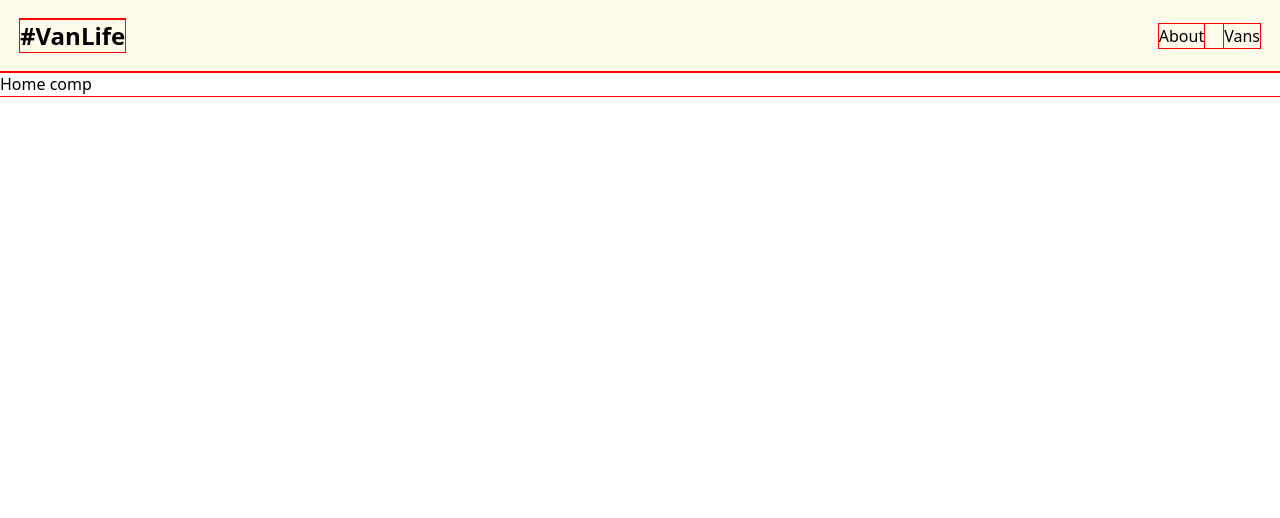
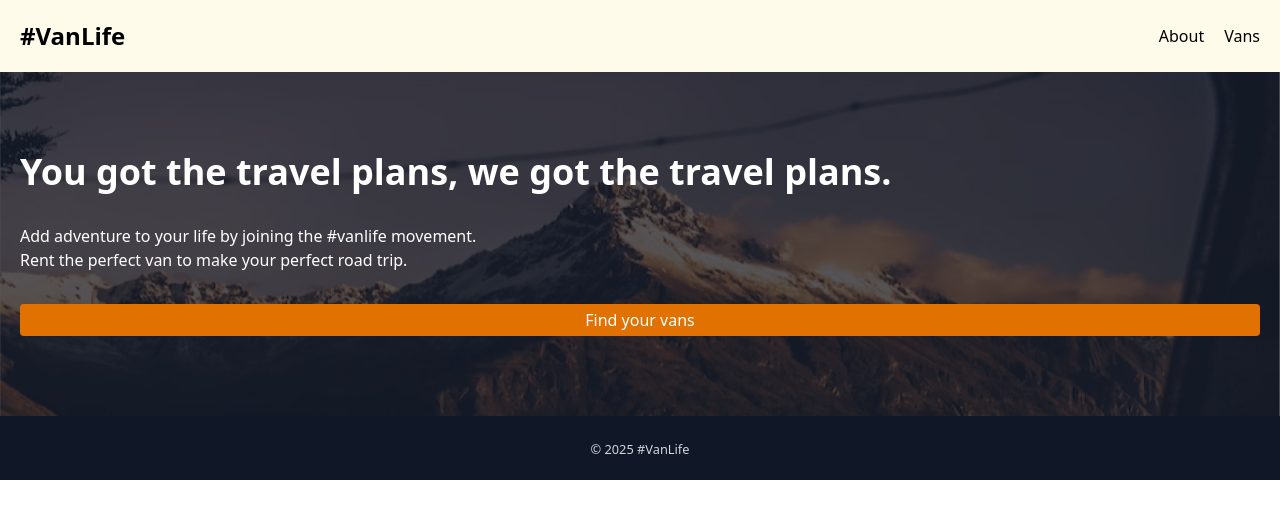
Before and after one commit to Honey-Sharma-git/vanlife-project, a React (Vite) app: page / in a window 1280 px wide. Shown: the top 518 px of the page. Built offline with nearby package versions, Linux system fonts and the light colour scheme.

Commit message:
Add Footer component and finish Home page

```diff
--- /dev/null
+++ b/src/components/Footer.jsx
@@ -0,0 +1,7 @@
+export const Footer = () => {
+  return (
+    <footer className="bg-gray-900 text-gray-300 text-center p-5 sticky w-full bottom-0">
+      <small>&copy; 2025 #VanLife</small>
+    </footer>
+  );
+};
--- a/src/pages/About.jsx
+++ b/src/pages/About.jsx
@@ -1,9 +1,11 @@
+import { Footer } from "../components/Footer";
 import { Navbar } from "../components/Navbar";
 export const About = () => {
   return (
     <main>
       <Navbar />
       <h1>About comp</h1>
+      <Footer />
     </main>
   );
 };
--- a/src/pages/Home.jsx
+++ b/src/pages/Home.jsx
@@ -1,9 +1,29 @@
+import { Link } from "react-router-dom";
 import { Navbar } from "../components/Navbar";
+import { Footer } from "../components/Footer";
 export const Home = () => {
   return (
-    <main>
+    <main className="min-h-screen  ">
       <Navbar />
-      <h1>Home comp</h1>
+      <header className="home-header-bg">
+        <div className=" bg-gray-900/70 p-5 flex flex-col gap-8 py-20 ">
+          <h2 className="text-4xl text-white font-bold">
+            You got the travel plans, we got the travel plans.
+          </h2>
+          <p className="text-white">
+            Add adventure to your life by joining the #vanlife movement. <br />
+            Rent the perfect van to make your perfect road trip.
+          </p>
+
+          <Link
+            className="bg-amber-600 p-1 rounded-sm text-center text-white"
+            to={"/vans"}
+          >
+            Find your vans
+          </Link>
+        </div>
+      </header>
+      <Footer />
     </main>
   );
 };
--- a/src/pages/Vans.jsx
+++ b/src/pages/Vans.jsx
@@ -1,9 +1,11 @@
+import { Footer } from "../components/Footer";
 import { Navbar } from "../components/Navbar";
 export const Vans = () => {
   return (
     <main>
       <Navbar />
       <h1>Vans comp</h1>
+      <Footer />
     </main>
   );
 };
--- a/src/styles/index.css
+++ b/src/styles/index.css
@@ -3,5 +3,13 @@
 *,
 *::after,
 *::before {
-  outline: 1px solid red;
+  /* outline: 1px solid red; */
 }
+
+.home-header-bg {
+  background-image: url("../assets/images/home-hero.png");
+  background-attachment: fixed;
+  background-position: center;
+  background-size: 100% 100%;
+  background-repeat: no-repeat;
+}
```
Also changed, not shown: src/assets/images/about-hero.png (added), src/assets/images/home-hero.png (added).
